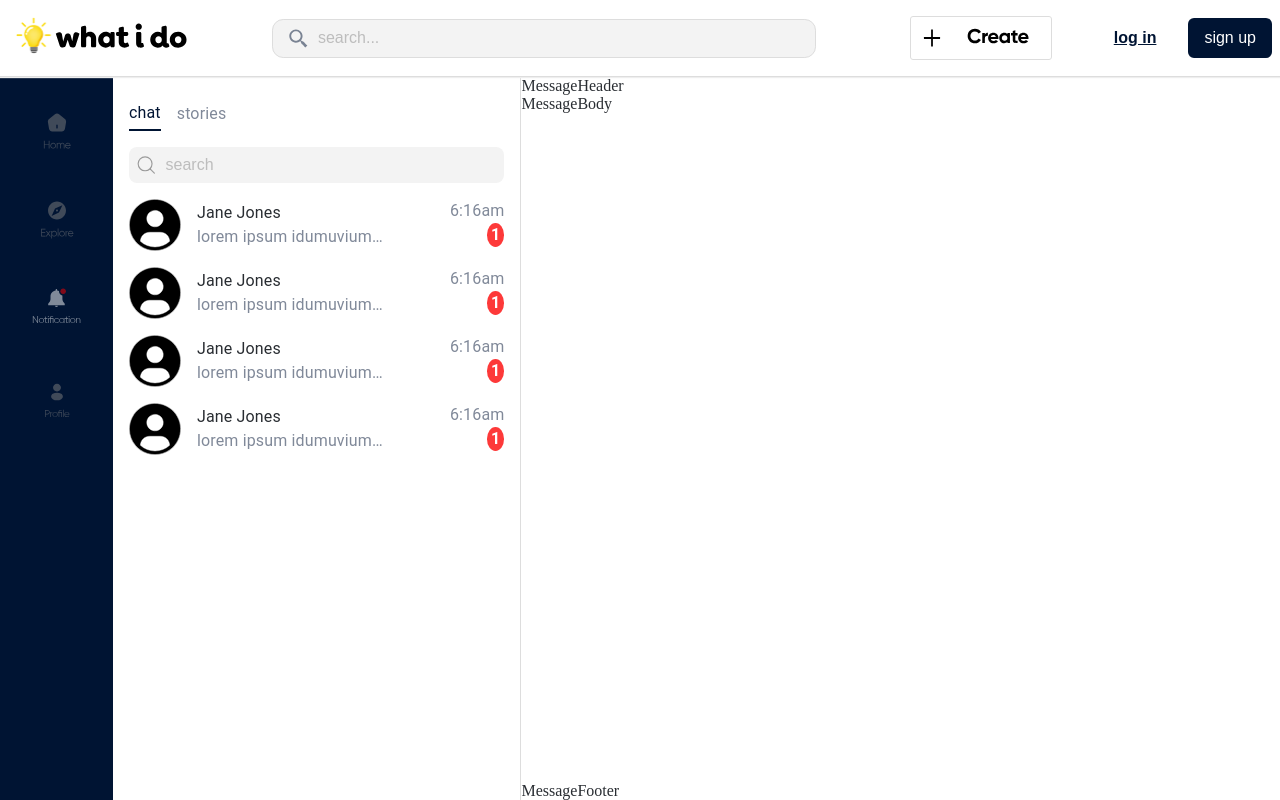
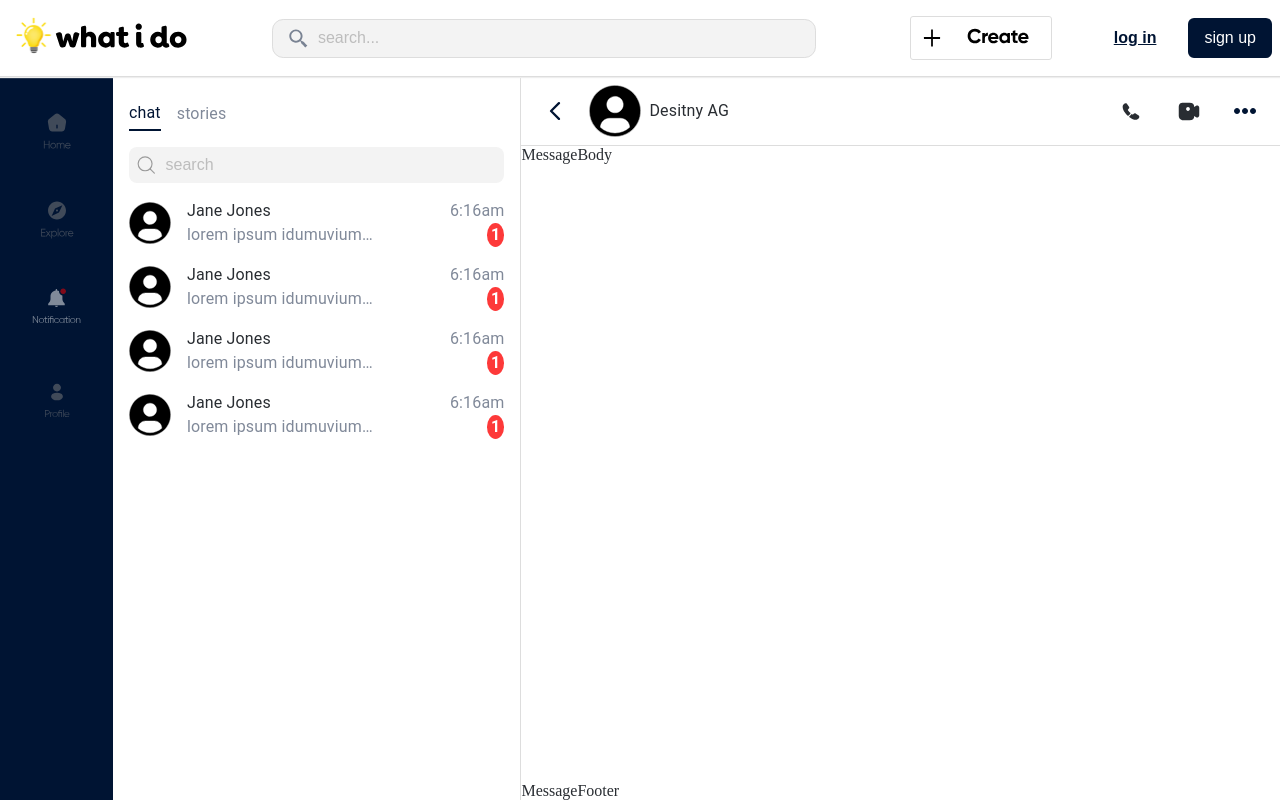
Before and after one commit to Ndirangug/whatido_frontend, a Next.js app: page /messenger/chat in a window 1280 px wide. Built offline with nearby package versions, Linux system fonts and the light colour scheme.

Commit message:
develop: messenging header ui

```diff
--- a/components/chat/ConversationListCard.js
+++ b/components/chat/ConversationListCard.js
@@ -1,13 +1,13 @@
 import React from 'react';
 import { ConversationListCardContainer } from '../../styles/messegner.styles';
-import BaseAvatar from '../utils/avatars/BaseAvatar';
+import XsAvatar from '../utils/avatars/XsAvatar';
 import { TextBase, TextxS } from '../utils/typography/Typography';
 
 function ConversationListCard() {
   return (
     <ConversationListCardContainer>
       <div className="conv-info-container">
-        <BaseAvatar />
+        <XsAvatar />
         <div className="info-container">
           <div className="info-name">
             <TextBase>Jane Jones</TextBase>
--- a/components/chat/MessageHeader.js
+++ b/components/chat/MessageHeader.js
@@ -1,7 +1,29 @@
-import React from 'react';
+import { MessageHeaderContainer } from '../../styles/messegner.styles';
+import BaseAvatar from '../utils/avatars/BaseAvatar';
+import AudioCallIcon from '../utils/icons/AudioCallIcon';
+import BackIcon from '../utils/icons/BackIcon';
+import OptionFlatIcon from '../utils/icons/OptionFlatIcon';
+import VideoCallIcon from '../utils/icons/VideoCallIcon';
+import { TextLG } from '../utils/typography/Typography';
 
 function MessageHeader() {
-  return <div>MessageHeader</div>;
+  return (
+    <MessageHeaderContainer>
+      <div className="flex-center sm-gap ">
+        <BackIcon />
+        <div className="flex-center xs-gap">
+          <BaseAvatar />
+          <TextLG>Desitny AG</TextLG>
+          {/* <div className="info"></div> */}
+        </div>
+      </div>
+      <div className="flex-center sm-gap ">
+        <AudioCallIcon />
+        <VideoCallIcon />
+        <OptionFlatIcon />
+      </div>
+    </MessageHeaderContainer>
+  );
 }
 
 export default MessageHeader;
--- a/components/utils/avatars/XsAvatar.js
+++ b/components/utils/avatars/XsAvatar.js
@@ -8,7 +8,7 @@ export const BaseAvatar = styled(Avatar)`
 
 function XsAvatar({ src }) {
   return (
-    <BaseAvatar src={src} sx={{ width: 40, height: 40 }}>
+    <BaseAvatar src={src} sx={{ width: 42, height: 42 }}>
       <NoBigAvatar />
     </BaseAvatar>
   );
--- /dev/null
+++ b/components/utils/icons/AudioCallIcon.js
@@ -0,0 +1,30 @@
+import IconButton from '@mui/material/IconButton';
+
+function AudioCallIcon() {
+  return (
+    <IconButton
+      style={{
+        padding: ' 0.65rem',
+      }}
+    >
+      <svg
+        width="20"
+        height="21"
+        viewBox="0 0 20 21"
+        fill="none"
+        xmlns="http://www.w3.org/2000/svg"
+      >
+        <path
+          d="M9.20817 12.9583L7.6665 14.5C7.3415 14.825 6.82484 14.825 6.4915 14.5083C6.39984 14.4167 6.30817 14.3333 6.2165 14.2417C5.35817 13.375 4.58317 12.4667 3.8915 11.5167C3.20817 10.5667 2.65817 9.61666 2.25817 8.67499C1.8665 7.72499 1.6665 6.81666 1.6665 5.94999C1.6665 5.38332 1.7665 4.84166 1.9665 4.34166C2.1665 3.83332 2.48317 3.36666 2.92484 2.94999C3.45817 2.42499 4.0415 2.16666 4.65817 2.16666C4.8915 2.16666 5.12484 2.21666 5.33317 2.31666C5.54984 2.41666 5.7415 2.56666 5.8915 2.78332L7.82484 5.50832C7.97484 5.71666 8.08317 5.90832 8.15817 6.09166C8.23317 6.26666 8.27484 6.44166 8.27484 6.59999C8.27484 6.79999 8.2165 6.99999 8.09984 7.19166C7.9915 7.38332 7.83317 7.58332 7.63317 7.78332L6.99984 8.44166C6.90817 8.53332 6.8665 8.64166 6.8665 8.77499C6.8665 8.84166 6.87484 8.89999 6.8915 8.96666C6.9165 9.03332 6.9415 9.08332 6.95817 9.13332C7.10817 9.40832 7.3665 9.76666 7.73317 10.2C8.10817 10.6333 8.50817 11.075 8.9415 11.5167C9.02484 11.6 9.1165 11.6833 9.19984 11.7667C9.53317 12.0917 9.5415 12.625 9.20817 12.9583Z"
+          fill="#292D32"
+        />
+        <path
+          d="M18.3083 15.775C18.3083 16.0083 18.2667 16.25 18.1833 16.4833C18.1583 16.55 18.1333 16.6167 18.1 16.6833C17.9583 16.9833 17.775 17.2667 17.5333 17.5333C17.125 17.9833 16.675 18.3083 16.1667 18.5167C16.1583 18.5167 16.15 18.525 16.1417 18.525C15.65 18.725 15.1167 18.8333 14.5417 18.8333C13.6917 18.8333 12.7833 18.6333 11.825 18.225C10.8667 17.8167 9.90833 17.2667 8.95833 16.575C8.63333 16.3333 8.30833 16.0917 8 15.8333L10.725 13.1083C10.9583 13.2833 11.1667 13.4167 11.3417 13.5083C11.3833 13.525 11.4333 13.55 11.4917 13.575C11.5583 13.6 11.625 13.6083 11.7 13.6083C11.8417 13.6083 11.95 13.5583 12.0417 13.4667L12.675 12.8417C12.8833 12.6333 13.0833 12.475 13.275 12.375C13.4667 12.2583 13.6583 12.2 13.8667 12.2C14.025 12.2 14.1917 12.2333 14.375 12.3083C14.5583 12.3833 14.75 12.4917 14.9583 12.6333L17.7167 14.5917C17.9333 14.7417 18.0833 14.9167 18.175 15.125C18.2583 15.3333 18.3083 15.5417 18.3083 15.775Z"
+          fill="#292D32"
+        />
+      </svg>
+    </IconButton>
+  );
+}
+
+export default AudioCallIcon;
--- /dev/null
+++ b/components/utils/icons/OptionFlatIcon.js
@@ -0,0 +1,25 @@
+import IconButton from '@mui/material/IconButton';
+
+function OptionFlatIcon() {
+  return (
+    <IconButton
+      style={{
+        padding: ' 1rem 0.5rem',
+      }}
+    >
+      <svg
+        width="22"
+        height="6"
+        viewBox="0 0 22 6"
+        fill="none"
+        xmlns="http://www.w3.org/2000/svg"
+      >
+        <circle cx="3" cy="3" r="2.5" fill="#001433" stroke="#001433" />
+        <circle cx="11" cy="3" r="2.5" fill="#001433" stroke="#001433" />
+        <circle cx="19" cy="3" r="2.5" fill="#001433" stroke="#001433" />
+      </svg>
+    </IconButton>
+  );
+}
+
+export default OptionFlatIcon;
--- /dev/null
+++ b/components/utils/icons/VideoCallIcon.js
@@ -0,0 +1,26 @@
+import IconButton from '@mui/material/IconButton';
+
+function VideoCallIcon() {
+  return (
+    <IconButton
+      style={{
+        padding: ' 0.65rem',
+      }}
+    >
+      <svg
+        width="22"
+        height="19"
+        viewBox="0 0 22 19"
+        fill="none"
+        xmlns="http://www.w3.org/2000/svg"
+      >
+        <path
+          d="M20.15 3.67C19.74 3.45 18.88 3.22 17.71 4.04L16.24 5.08C16.13 1.97 14.78 0.75 11.5 0.75H5.5C2.08 0.75 0.75 2.08 0.75 5.5V13.5C0.75 15.8 2 18.25 5.5 18.25H11.5C14.78 18.25 16.13 17.03 16.24 13.92L17.71 14.96C18.33 15.4 18.87 15.54 19.3 15.54C19.67 15.54 19.96 15.43 20.15 15.33C20.56 15.12 21.25 14.55 21.25 13.12V5.88C21.25 4.45 20.56 3.88 20.15 3.67ZM10 8.88C8.97 8.88 8.12 8.04 8.12 7C8.12 5.96 8.97 5.12 10 5.12C11.03 5.12 11.88 5.96 11.88 7C11.88 8.04 11.03 8.88 10 8.88Z"
+          fill="#292D32"
+        />
+      </svg>
+    </IconButton>
+  );
+}
+
+export default VideoCallIcon;
--- a/styles/messegner.styles.js
+++ b/styles/messegner.styles.js
@@ -116,3 +116,23 @@ export const MessageScreenContainer = styled.div`
   grid-template-rows: auto 1fr auto;
   flex: 1;
 `;
+
+export const MessageHeaderContainer = styled.div`
+  padding: 0.5rem 1rem;
+  border-bottom: 1px solid var(--main-border);
+  display: flex;
+  align-items: center;
+  justify-content: space-between;
+
+  .flex-center {
+    display: flex;
+    align-items: center;
+  }
+
+  .sm-gap {
+    gap: 1rem;
+  }
+  .xs-gap {
+    gap: 0.5rem;
+  }
+`;
```
